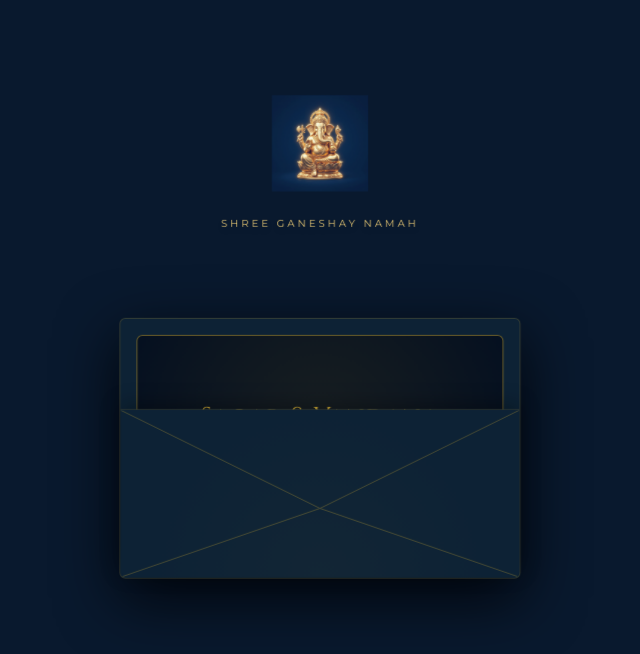
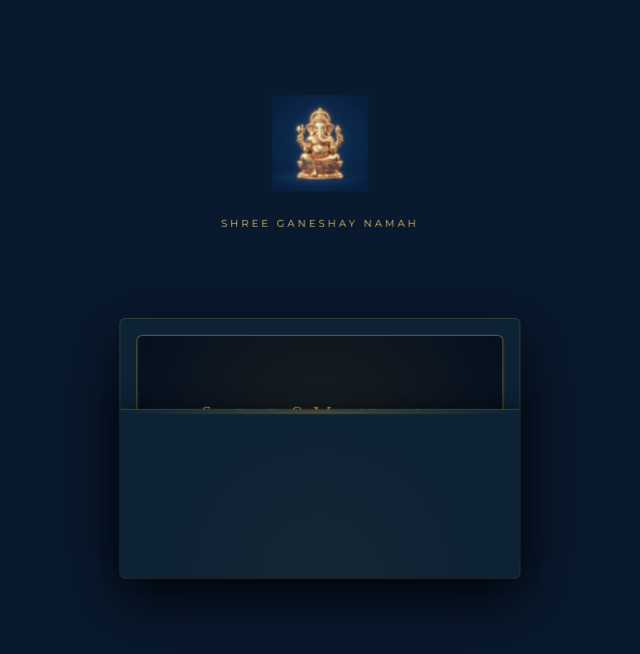
Before and after one commit to anurag07le-create/pvtanurag, a Next.js app: page /elegant in a window 1280 px wide. Shown: the top 654 px of the page, without its empty margins (320-960 px from the left). Built offline with nearby package versions, Linux system fonts and the light colour scheme.

Commit message:
fix(elegant): remove messy SVG seams and fix ganpati rendering in safari

```diff
--- a/src/components/elegant/ElegantLoader.tsx
+++ b/src/components/elegant/ElegantLoader.tsx
@@ -77,7 +77,8 @@ export default function ElegantLoader({ onComplete }: { onComplete: () => void }
         >
           {/* Majestic Ganpati Logo */}
           <motion.div
-            className="absolute top-[8%] md:top-[12%] flex flex-col items-center justify-center opacity-90"
+            className="absolute top-[8%] md:top-[12%] flex flex-col items-center justify-center opacity-90 transform-gpu"
+            style={{ WebkitTransform: "translateZ(0)" }}
             initial={{ opacity: 0, y: -20 }}
             animate={{ opacity: 1, y: 0 }}
             transition={{ duration: 1.5, ease: "easeOut" }}
@@ -87,6 +88,7 @@ export default function ElegantLoader({ onComplete }: { onComplete: () => void }
                 src="/images/elegant/ganpati.png"
                 alt="Lord Ganesha"
                 className="w-full h-full object-contain mix-blend-screen"
+                style={{ WebkitTransform: "translateZ(0)" }}
               />
             </div>
             <span className="font-montserrat text-[#e6c875] text-[10px] tracking-[0.3em] uppercase mt-2 drop-shadow-md">
@@ -115,14 +117,12 @@ export default function ElegantLoader({ onComplete }: { onComplete: () => void }
               </motion.div>
 
               {/* Envelope Front Pocket (Covers the bottom half of the letter) */}
-              <div className="absolute bottom-0 left-0 w-full h-[65%] bg-[#0e2436] border-t border-[#d4af37]/20 rounded-b-md shadow-[0_-5px_20px_rgba(0,0,0,0.3)] overflow-hidden z-10">
-                 {/* Diagonal Seams */}
-                 <svg viewBox="0 0 400 170" className="absolute inset-0 w-full h-full opacity-30" preserveAspectRatio="none">
-                   <path d="M0,0 L200,100 L400,0" fill="none" stroke="#d4af37" strokeWidth="1" />
-                   <path d="M0,170 L200,100 L400,170" fill="none" stroke="#d4af37" strokeWidth="1" />
-                 </svg>
+              <div className="absolute bottom-0 left-0 w-full h-[65%] bg-[#0e2436] border-t border-[#d4af37]/40 rounded-b-md shadow-[0_-5px_20px_rgba(0,0,0,0.4)] overflow-hidden z-10">
+                 {/* Subtle edge highlight for the pocket opening */}
+                 <div className="absolute top-0 left-0 w-full h-1 bg-gradient-to-r from-transparent via-[#d4af37]/30 to-transparent" />
+
                  {/* Subtle Mandala Background */}
-                 <div className="absolute inset-0 opacity-[0.03]"
+                 <div className="absolute inset-0 opacity-[0.04]"
                     style={{ backgroundImage: `radial-gradient(circle at 50% 100%, rgba(212,175,55,1) 0%, transparent 70%)` }}
                  />
               </div>
```
